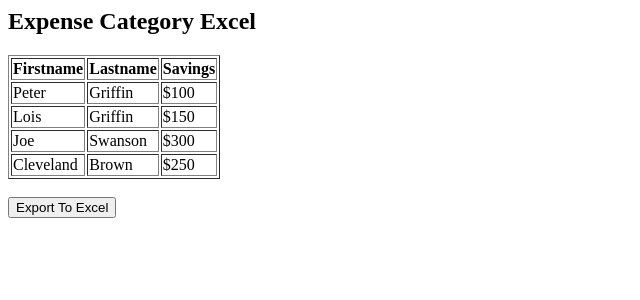
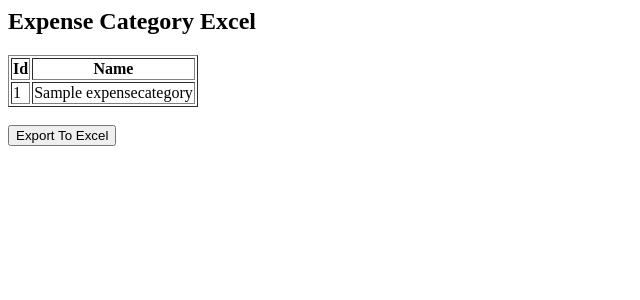
Before and after one commit to jinalladani25/management_system, a Django app: page /sample_Excel in a window 1280 px wide. Shown: the top 300 px of the page, without its empty margins (0-640 px from the left). Run offline with Django 3.2, Linux system fonts and the light colour scheme; tables that the repository leaves empty hold one stand-in row (values such as "Sample post").

Commit message:
management

```diff
--- a/Live Project Bonrix/myenv/userinterface/myapp/templates/sample_Excel.html
+++ b/Live Project Bonrix/myenv/userinterface/myapp/templates/sample_Excel.html
@@ -7,30 +7,15 @@
 <h2>Expense Category Excel</h2>
 <table id='testExportId' border="1">
   <tr>
-    <th>Firstname</th>
-    <th>Lastname</th>
-    <th>Savings</th>
+    <th>Id</th>
+    <th>Name</th>
   </tr>
+  {% for el in expensList %}
   <tr>
-    <td>Peter</td>
-    <td>Griffin</td>
-    <td>$100</td>
+    <td>{{el.id}}</td>
+    <td>{{el.category_name}}</td>
   </tr>
-  <tr>
-    <td>Lois</td>
-    <td>Griffin</td>
-    <td>$150</td>
-  </tr>
-  <tr>
-    <td>Joe</td>
-    <td>Swanson</td>
-    <td>$300</td>
-  </tr>
-  <tr>
-    <td>Cleveland</td>
-    <td>Brown</td>
-    <td>$250</td>
-</tr>
+  {% endfor %}
 </table>
 <br>
 <button id='btnExport'>
--- a/Live Project Bonrix/myenv/userinterface/myapp/templates/showIncome_expense_ledger.html
+++ b/Live Project Bonrix/myenv/userinterface/myapp/templates/showIncome_expense_ledger.html
@@ -87,7 +87,6 @@
                 <th>Transaction Type</th>
                 <th>Transaction Details</th>
                 <th>Voucher_No / Invoice_no </th>
-                <th>Images</th>
                 <th>Remark</th>
                 <th>Opening Balance Case</th>
                 <th>Closing Balance Case</th>
@@ -110,7 +109,7 @@
         <td>{{IELVal.transaction_type}}</td>
         <td>{{IELVal.transaction_details}}</td>
         <td>{{IELVal.voucherNo_or_invoiceNo}}</td>
-        <td><img src="{{IELVal.image}}"></td>
+<!--        <td><img src="{{IELVal.image}}"></td>-->
         <td>{{IELVal.remark}}</td>
         <td>{{IELVal.opening_balance_cash}}</td>
         <td>{{IELVal.closing_balance_cash}}</td>
--- a/Live Project Bonrix/myenv/userinterface/myapp/views.py
+++ b/Live Project Bonrix/myenv/userinterface/myapp/views.py
@@ -1148,7 +1148,8 @@ def updateBalanceValueUploadFile(cbc, cbb):
 
 
 def sample_Excel(request):
-    return render(request, 'sample_Excel.html')
+    expensList = ExpenseCategory.objects.all()
+    return render(request, 'sample_Excel.html',{'expensList':expensList})
 
 
 def download_excel_data(request):
```
Also changed, not shown: Live Project Bonrix/myenv/userinterface/myapp/templates/addincome_expense_ledger.html (+6 -6 lines).
